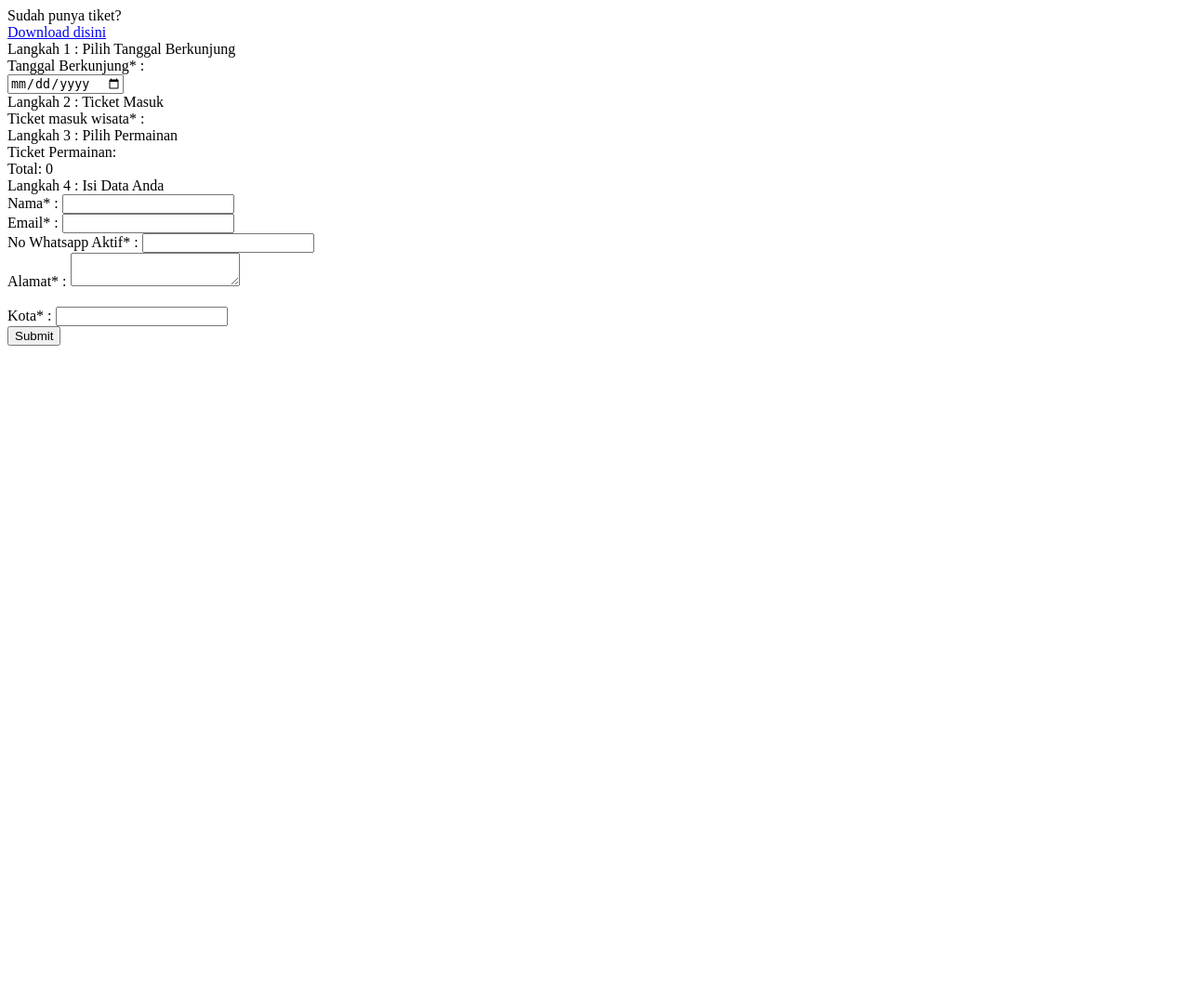
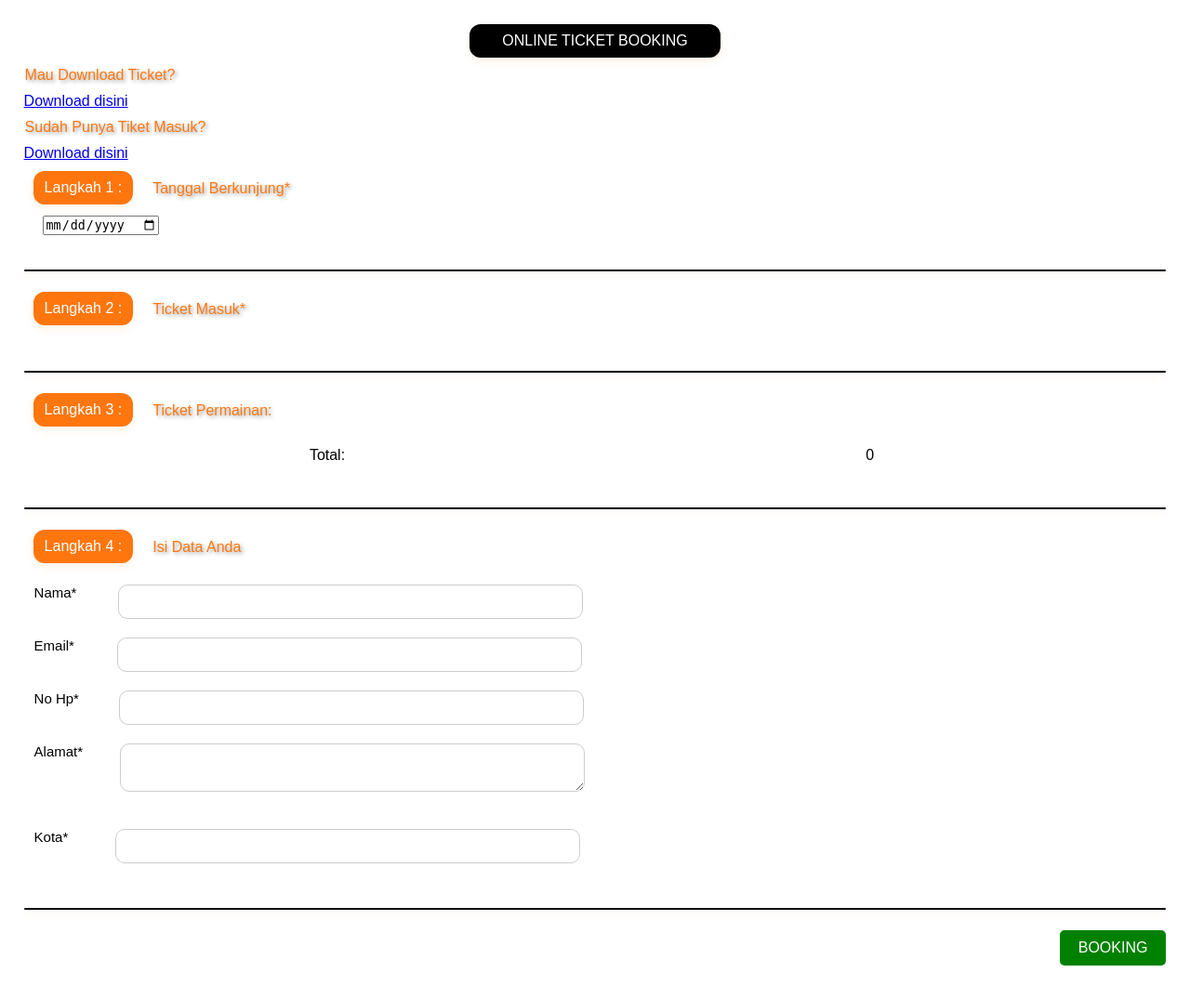
Before and after one commit to endyzan/tubesRpl_sgb, a PHP site: page /app/user/formulirbooking.php in a window 1280 px wide. Shown: the whole page at 93% size. Before the commit the page ends 372 px from the top, so only its background shows below. Run offline with PHP 8.4, Linux system fonts and the light colour scheme; data that the repository does not hold is empty.

Commit message:
Update formulirbooking.php

```diff
--- a/app/user/formulirbooking.php
+++ b/app/user/formulirbooking.php
@@ -1,17 +1,37 @@
-<a>Sudah punya tiket?</a><br>
-<a href="https://siakad.trunojoyo.ac.id/">Download disini</a>
+<!DOCTYPE html>
+<html lang="en">
+<head>
+    <meta charset="UTF-8">
+    <meta name="viewport" content="width=device-width, initial-scale=1.0">
+    <title>Formulir Booking</title>
+    <link rel="stylesheet" href="../../asset/css/styles.css"> <!-- Link ke file CSS eksternal -->
+</head>
+<body>
+    <div class="curved-box-title">ONLINE TICKET BOOKING</div>
+    <div class="orangetext">Mau Download Ticket?</div>
+    <a href="cektiketmasuk.php">Download disini</a>
+    <div class="orangetext">Sudah Punya Tiket Masuk?</div>
+    <a href="cektiketmasuk.php">Download disini</a>
+    <!-- <div class='sekat'></div> -->
 
     <form id="booking-form" action="pilihpembayaran.php" method="POST">
-    <a>Langkah 1 : Pilih Tanggal Berkunjung</a><br>
-    <label>Tanggal Berkunjung* :</label><br>
+
+        <a><div class="container">
+            <div class="curved-box"> Langkah 1 :</div>
+            <div class="orangetext"> Tanggal Berkunjung*</div>
+            </div>
+        </a>
+        <label></label>
         <input type="date" id="tanggal" name="tanggal" required><br>
+        <div class='sekat'></div>
+        <a><div class="container">
+            <div class="curved-box"> Langkah 2 :</div>
+            <div class="orangetext">Ticket Masuk*</div>
+        </div></a>
+        <?php
 
-    <a>Langkah 2 : Ticket Masuk</a><br>
-    <label>Ticket masuk wisata* :</label><br>
-    <?php
         try {
-        $db = new PDO("mysql:host=localhost;dbname=wisatastadionbangkalan", "root", "");
-        $db->setAttribute(PDO::ATTR_ERRMODE, PDO::ERRMODE_EXCEPTION);
+            require_once "../base.php";
             $daftarticketmasuk = $db->prepare('SELECT * from ticket_masuk');
             $daftarticketmasuk->execute();
             $daftarticketmasuk = $daftarticketmasuk->fetchAll(PDO::FETCH_ASSOC);
@@ -22,15 +42,20 @@
             echo "Connecting Failed" . $e->getMessage();
         }
         ?>
+
         <div id="detail-tiket"></div>
+        <div class='sekat'></div>
+        <div class="container">
+            <div class="curved-box">Langkah 3 :</div>
+            <div class="orangetext">Ticket Permainan:</div>
+        </div>
 
-    <a>Langkah 3 : Pilih Permainan</a><br>
-    <label>Ticket Permainan:</label><br>
         <?php
         $daftarpermainan = $db->prepare("SELECT * from permainan");
         $daftarpermainan->execute();
         $daftarpermainan = $daftarpermainan->fetchAll(PDO::FETCH_ASSOC);
         $c = 0;
+
         foreach ($daftarpermainan as $permainan) {
             echo "<button type='button' class='tombol-permainan' data-id='{$permainan['id_permainan']}' data-harga='{$permainan['harga']}' data-durasi='{$permainan['durasi']}'>{$permainan['nama_permainan']}</button>";
             if ($c == 2){
@@ -38,28 +63,58 @@
             }
             $c += 1;
         }
+
         ?>
         <div id="detail-permainan"></div>
-    <div>Total: <span id="total-keseluruhan">0</span></div>
 
-    <a>Langkah 4 : Isi Data Anda</a><br>
-    <label for="nama">Nama* :</label>
-    <input type="text" id="nama" name="nama" required><br>
-    <label for="email">Email* :</label>
-    <input type="email" id="email" name="email" required><br>
-    <label for="nohp">No Whatsapp Aktif* :</label>
-    <input type="number" id="nohp" name="nohp" required><br>
-    <label for="alamat">Alamat* :</label>
-    <textarea id="alamat" name="alamat" ></textarea><br><br>
+        <div class="text-box-white">
+            <div class="text-item-white">Total: </div>
+            <div class="text-item-white"><span id="total-keseluruhan">0</span></div>
+        </div>
+        <div class='sekat'></div>
+        <div class="container">
+            <div class="curved-box">Langkah 4 :</div>
+            <div class="orangetext"> Isi Data Anda</div>
+        </div>
 
-    <label for="kota">Kota* :</label>
-    <input type="text" id="kota" name="kota" required><br>
+        <div class="grid-container">
+            <div class="subgrid">
+                <div class="grid-item"><label for="nama">Nama*</label></div>
+                <div class="grid-item"><label for="email"></label></div>
 
-    <input type="submit" id="pesan" name="pesan">
+                <div class="grid-item"><input type="text" id="nama" name="nama" required></div>
+            </div>
+
+            <div class="subgrid">
+                <div class="grid-item"><label for="email">Email*</label></div>
+                <div class="grid-item"><label for="email"></label></div>
+
+                <div class="grid-item"><input type="email" id="email" name="email" required></div>
+            </div>
+
+            <div class="subgrid">
+                <div class="grid-item"><label for="nohp">No Hp*</label></div>
+                <div class="grid-item"><label for="email"></label></div>
+                <div class="grid-item"><input type="number" id="nohp" name="nohp" required></div>
+            </div>
+            <div class="subgrid">
+                <div class="grid-item"><label for="alamat">Alamat*</label></div>
+                <div class="grid-item"><label for="email"></label></div>
+                <div class="grid-item"><textarea id="alamat" name="alamat" ></textarea><br><br></div>
+            </div>
+            <div class="subgrid">
+                <div class="grid-item"><label for="kota">Kota*</label></div>
+                <div class="grid-item"><label for="email"></label></div>
+                <div class="grid-item"><input type="text" id="kota" name="kota" required><br></div>
+            </div>
+        </div>
+        <div class='sekat'></div>
+        <div class="btn-submit-container"><div class="btn-submit"><input type="submit" id="pesan" name="pesan" value="BOOKING"></div></div>
     </form>
 
     <script>
         let totalKeseluruhan = 0;
+        let permainanDiklik = false;
 
         document.querySelectorAll('.tombol-ticket').forEach(item => {
             item.addEventListener('click', event => {
@@ -71,13 +126,13 @@
                     const div = document.createElement('div');
                     div.id = `tiket-${jenis}`;
                     div.innerHTML = `
-                    <div>
-                        <span>${jenis}</span>
-                        <label>Jumlah:</label>
+                        <div class="text-box">
+                            <div class="text-item">${jenis}</div>
+                            <div class="text-item">${harga}</div>
                             <button type="button" class="btn-minus" data-jenis="${jenis}" data-harga="${harga}">-</button>
                             <input type="number" name="${jenis}" id="${jenis}" value="1" min="1" readonly>
                             <button type="button" class="btn-plus" data-jenis="${jenis}" data-harga="${harga}">+</button>
-                        <span>Subtotal: <span id="subtotal_${jenis}">${harga}</span></span>
+                            <div class="text-item"><span id="subtotal_${jenis}">${harga}</span></div>
                             <button type="button" class="hapus-tiket" data-jenis="${jenis}">Hapus</button>
                         </div>
                     `;
@@ -113,13 +168,14 @@
                     document.querySelector(`#tiket-${jenis} .hapus-tiket`).addEventListener('click', (event) => {
                         event.preventDefault();
                         const subtotal = parseInt(document.getElementById(`subtotal_${jenis}`).textContent);
+                        document.getElementById(`tiket-${jenis}`).remove();
                         totalKeseluruhan -= subtotal;
                         document.getElementById('total-keseluruhan').textContent = totalKeseluruhan.toLocaleString('id-ID');
-                    document.getElementById(`tiket-${jenis}`).remove();
                     });
                 }
             });
         });
+
 
         document.querySelectorAll('.tombol-permainan').forEach(item => {
             item.addEventListener('click', event => {
@@ -129,20 +185,35 @@
                 const durasi = item.getAttribute('data-durasi');
                 const jenis = item.textContent;
 
+                if (!permainanDiklik) {
+                    const headerDiv = document.createElement('div');
+                    headerDiv.innerHTML = `
+                        <div class="text-box-white">
+                            <div class="text-item-white">PERMAINAN</div>
+                            <div class="text-item-white">HARGA</div>
+                            <div class="text-item-white">MENIT</div>
+                            <div class="text-item-white">JUMLAH</div>
+                            <div class="text-item-white">SUB TOTAL</div>
+                            <div class="text-item-white"></div>
+                        </div>
+                    `;
+                    document.getElementById('detail-permainan').appendChild(headerDiv);
+                    permainanDiklik = true;
+                }
+
                 if (!document.getElementById(`permainan-${id}`)) {
                     const div = document.createElement('div');
                     div.id = `permainan-${id}`;
                     div.innerHTML = `
-                    <div>
-                        <span>${jenis}</span>
-                        <span>Harga: ${harga}</span>
-                        <span>Durasi: ${durasi} menit</span>
-                        <label>Jumlah:</label>
+                        <div class="text-box">
+                            <div class="text-item">${jenis}</div>
+                            <div class="text-item">${harga}</div>
+                            <div class="text-item">${durasi} menit</div>
                             <button type="button" class="btn-minus-permainan" data-id="${id}" data-harga="${harga}">-</button>
-                        <input type="number" name="${id}" id="${id}" value="1" min="1" readonly>
+                            <div class="text-item"><input type="number" name="${id}" id="${id}" value="1" min="1" readonly></div>
                             <button type="button" class="btn-plus-permainan" data-id="${id}" data-harga="${harga}">+</button>
-                        <span>Subtotal: <span id="subtotal_${id}">${harga}</span></span>
-                        <button type="button" class="hapus-permainan" data-id="${id}">Hapus</button>
+                            <div class="text-item"><span id="subtotal_${id}">${harga}</span></div>
+                            <div class="text-item"><button type="button" class="hapus-permainan" data-id="${id}">Hapus</button></div>
                         </div>
                     `;
                     document.getElementById('detail-permainan').appendChild(div);
@@ -193,3 +264,5 @@
             }
         });
     </script>
+</body>
+</html>
```
Lines whose indentation alone changed are shown as unchanged.
